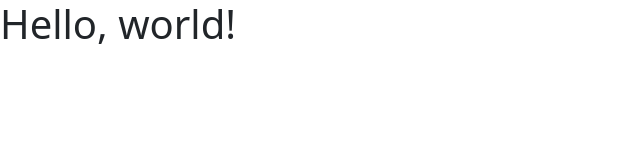
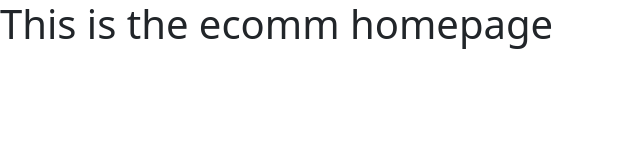
Before and after one commit to cvallejo32/e-comm, a plain HTML site: page index.html in a window 1280 px wide. Shown: the whole page, without its empty margins (0-640 px from the left). Drawn offline with nearby package versions, Linux system fonts and the light colour scheme.

Commit message:
se agrego el titulo

```diff
--- a/index.html
+++ b/index.html
@@ -3,13 +3,13 @@
   <head>
     <meta charset="utf-8">
     <meta name="viewport" content="width=device-width, initial-scale=1">
-    <title></title>
+    <title>E-comm sample</title>
 
     <link href="https://cdn.jsdelivr.net/npm/bootstrap@5.3.3/dist/css/bootstrap.min.css" rel="stylesheet" integrity="sha384-QWTKZyjpPEjISv5WaRU9OFeRpok6YctnYmDr5pNlyT2bRjXh0JMhjY6hW+ALEwIH" crossorigin="anonymous">
     <link rel="stylesheet" href="./css/styles.css">
 </head>
   <body>
-    <h1>Hello, world!</h1>
+    <h1>This is the ecomm homepage </h1>
 
     <header class="container container-header">
 
```
